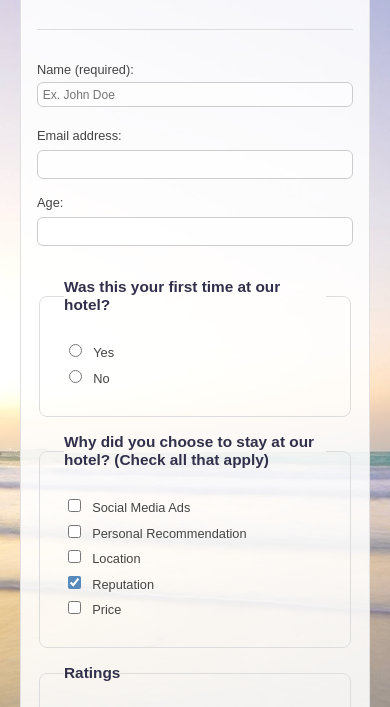
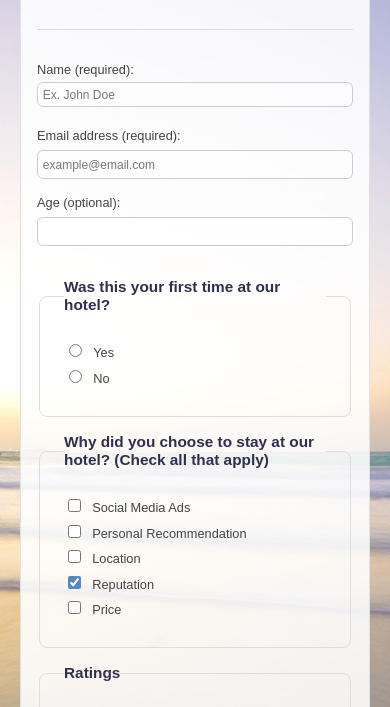
Before and after one commit to MarisaVertz/Hotel_Feedback_Form, a plain HTML site: page index.html in a window 390 px wide. Shown: the part 132-839 px from the top of the page. Drawn offline with Linux system fonts and the light colour scheme.

Commit message:
readme addition

```diff
--- a/index.html
+++ b/index.html
@@ -22,12 +22,12 @@
                     </div>
                     <div class="form-row-two">
                         <div class="form-group">
-                            <label for="email">Email address:</label>
-                            <input type="email" id="email" name="email">
+                            <label for="email">Email address (required):</label>
+                            <input type="email" id="email" name="email" placeholder="example@email.com" required>
                         </div>
                         <div class="form-group age-group">
-                            <label for="age">Age:</label>
-                            <input type="number" id="age" name="age">
+                            <label for="age">Age (optional):</label>
+                            <input type="number" id="age" name="age" min="3" max="120">
                         </div>
                     </div>
                 <fieldset>
--- a/style.css
+++ b/style.css
@@ -55,6 +55,12 @@ form {
   display: flex;
   flex-direction: column;
   gap: 1.5rem;
+}
+
+input::placeholder,
+textarea::placeholder {
+  font-size: 0.8rem; /* or smaller, like 0.8rem */
+  color: #777;       /* optional: softer color */
 }
 
 fieldset {
@@ -250,6 +256,11 @@ select:focus {
     font-size: 0.96rem;
   }
 
+  input::placeholder,
+  textarea::placeholder {
+    font-size: 0.75rem;
+  }
+
   label,
   input,
   select,
```
Also changed, not shown: hotel_form_screenshot.png (added), 1 other file.
